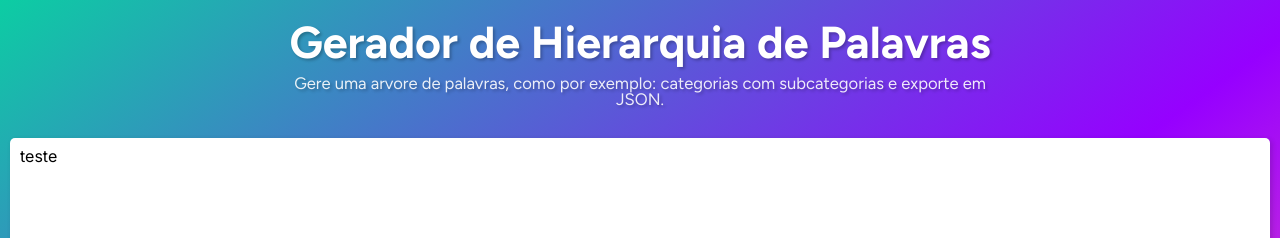
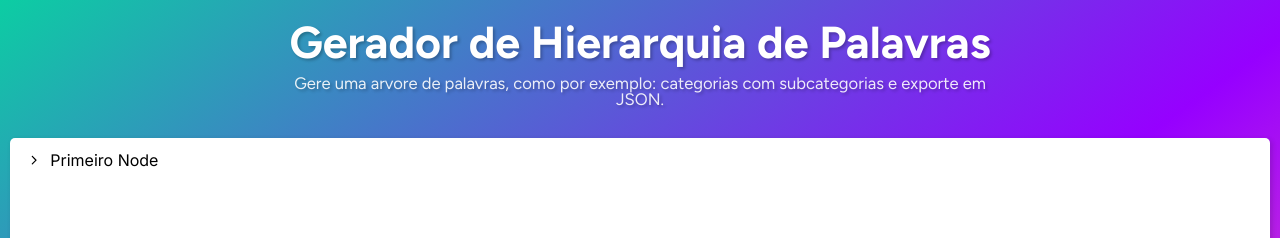
Before and after one commit to efms25/word-hierachy, a React (Vite) app in the folder apps/frontend/: page / in a window 1280 px wide. Shown: the top 238 px of the page. Built offline with nearby package versions, Linux system fonts and the light colour scheme.

Commit message:
:sparkles: feat(front): Tree node veiw

```diff
--- a/apps/frontend/package.json
+++ b/apps/frontend/package.json
@@ -12,6 +12,7 @@
   "dependencies": {
     "react": "^18.3.1",
     "react-dom": "^18.3.1",
+    "react-icons": "^5.3.0",
     "styled-components": "^6.1.13"
   },
   "devDependencies": {
--- /dev/null
+++ b/apps/frontend/src/components/TreeNode/index.tsx
@@ -0,0 +1,53 @@
+import { ReactNode } from "react";
+import { IoIosArrowDown } from "react-icons/io";
+
+import {
+  Container,
+  TitleBox,
+  ArrowButton,
+  ChildrenContainer,
+  ParentContaier,
+} from "./styles";
+
+export interface ITreeNode {
+  children?: ReactNode[];
+  name: string;
+  onClick?: () => void;
+  expanded?: boolean;
+}
+
+function TreeNode({
+  children,
+  name,
+  onClick,
+  expanded = false,
+}: ITreeNode): JSX.Element {
+  return (
+    <Container>
+      <ParentContaier>
+        {children && children.length ? (
+          <ArrowButton
+            className={expanded ? "expanded" : ""}
+            onClick={onClick}
+            type="button"
+          >
+            <IoIosArrowDown />
+          </ArrowButton>
+        ) : (
+          <span className="arrow-button-space"></span>
+        )}
+        <TitleBox onClick={onClick}>
+          <div>
+            <span>{name}</span>
+          </div>
+        </TitleBox>
+      </ParentContaier>
+      <ChildrenContainer expanded={expanded}>
+        {children && <span className="marker-line" />}
+        <div>{children}</div>
+      </ChildrenContainer>
+    </Container>
+  );
+}
+
+export default TreeNode;
--- /dev/null
+++ b/apps/frontend/src/components/TreeNode/styles.tsx
@@ -0,0 +1,53 @@
+import styled from "styled-components";
+
+const Container = styled.div`
+  display: flex;
+  flex-direction: column;
+`;
+const ParentContaier = styled.div`
+  display: flex;
+  padding: 3px;
+  cursor: pointer;
+  .arrow-button-space {
+    width: 22.4px;
+  }
+`;
+
+const TitleBox = styled.div`
+  display: flex;
+  gap: 4px;
+  padding-left: 2px;
+  align-items: center;
+  color: #000;
+  width: 100%;
+  > div {
+    display: flex;
+    gap: 10px;
+  }
+`;
+
+const ArrowButton = styled.button`
+  background: none;
+  border: none;
+  outline: none;
+  cursor: pointer;
+  transform: rotate(-90deg);
+  transition: transform 0.2s ease;
+  &.expanded {
+    transform: rotate(0deg);
+  }
+`;
+
+const ChildrenContainer = styled.div<{ expanded: boolean }>`
+  display: ${({ expanded }: { expanded: boolean }) =>
+    expanded ? "flex" : "none"};
+  overflow: hidden;
+  span.marker-line {
+    border-right: solid 1px rgba(32, 32, 32, 0.4);
+    width: 1px;
+    height: auto;
+    margin: 0 10px 0 12px;
+    flex: 0 1 auto;
+  }
+`;
+export { Container, TitleBox, ArrowButton, ChildrenContainer, ParentContaier };
--- a/apps/frontend/src/pages/Home/index.tsx
+++ b/apps/frontend/src/pages/Home/index.tsx
@@ -2,6 +2,7 @@ import Background from "../../layouts/Background";
 import Header from "../../components/Header";
 import Card from "../../components/Card";
 import { Body, Container } from "./styles";
+import TreeNode from "../../components/TreeNode";
 
 function Home() {
   return (
@@ -12,7 +13,13 @@ function Home() {
           subtitle="Gere uma arvore de palavras, como por exemplo: categorias com subcategorias e exporte em JSON."
         />
         <Body>
-          <Card>teste</Card>
+          <Card>
+            <TreeNode name="Primeiro Node">
+              <p>testing child</p>
+              <p>testing child</p>
+              <p>testing child</p>
+            </TreeNode>
+          </Card>
         </Body>
       </Container>
     </Background>
```
Also changed, not shown: 2 other files (tests, documents, lock files or other folders).
